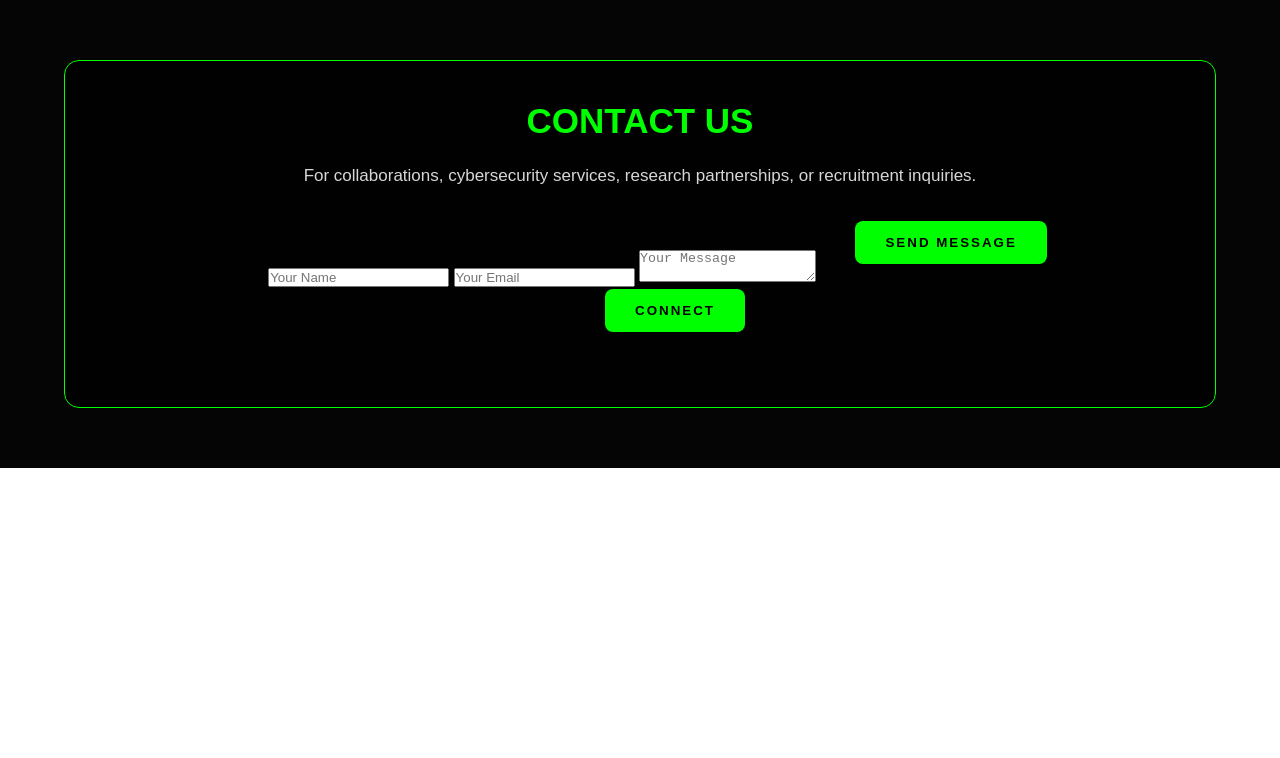
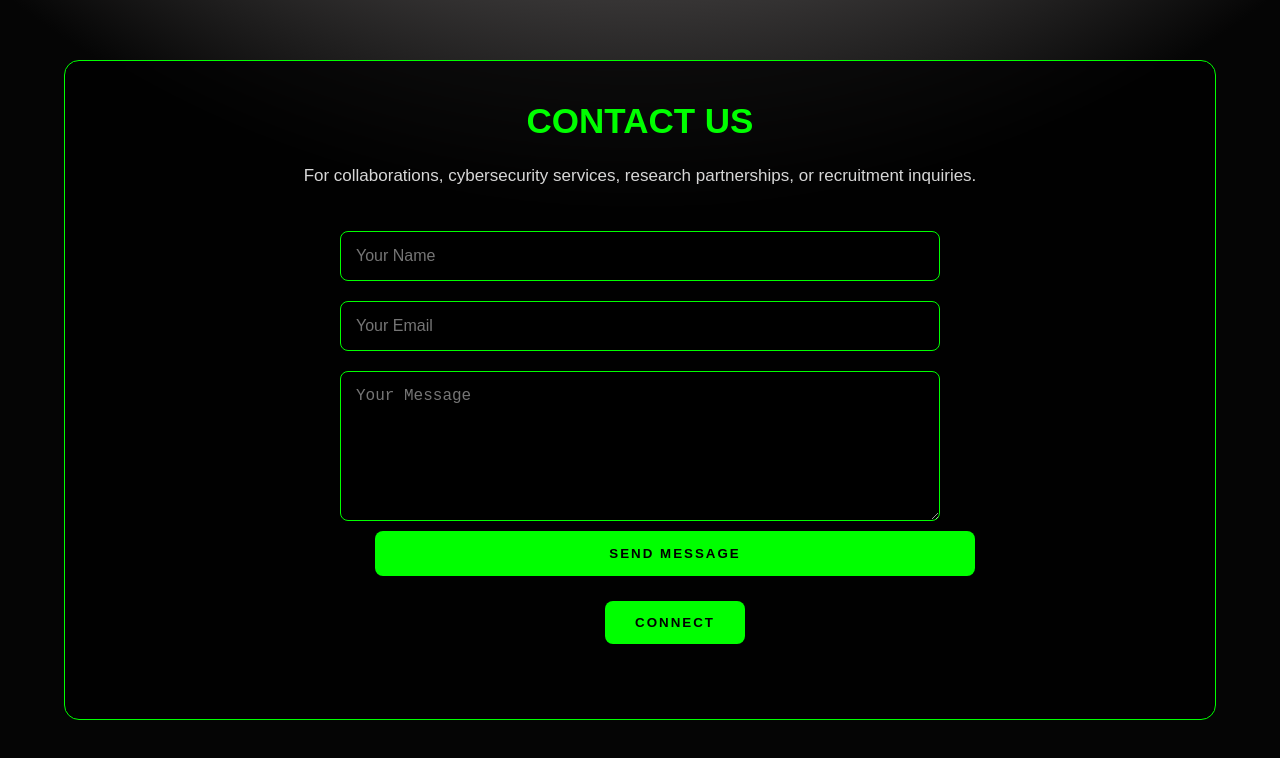
Before and after one commit to Avenovvvv/huntress-core, a plain HTML site: page dashboard.html in a window 1280 px wide. Shown: the part 2421-3179 px from the top of the page. Before the commit the page ends 2889 px from the top, so only its background shows below. Drawn offline with Linux system fonts and the light colour scheme.

Commit message:
Add styles for contact form
Added styles for contact form layout and elements.

```diff
--- a/style.css
+++ b/style.css
@@ -1171,3 +1171,72 @@ display: inline-block;
     }
 
 }
+/* CONTACT FORM */
+
+.contact-form{
+
+    display: flex;
+
+    flex-direction: column;
+
+    gap: 20px;
+
+    width: 90%;
+
+    max-width: 600px;
+
+    margin: 40px auto 0;
+}
+
+.contact-form input,
+.contact-form textarea{
+
+    width: 100%;
+
+    padding: 15px;
+
+    background: rgba(0,0,0,0.8);
+
+    border: 1px solid #00ff00;
+
+    color: white;
+
+    border-radius: 8px;
+
+    font-size: 16px;
+
+    outline: none;
+}
+
+.contact-form textarea{
+
+    min-height: 150px;
+
+    resize: vertical;
+}
+
+.contact-form button{
+
+    background: #00ff00;
+
+    color: black;
+
+    padding: 15px;
+
+    border: none;
+
+    border-radius: 8px;
+
+    font-weight: bold;
+
+    cursor: pointer;
+
+    transition: 0.3s;
+}
+
+.contact-form button:hover{
+
+    box-shadow: 0 0 20px #00ff00;
+
+    transform: scale(1.03);
+}
```
